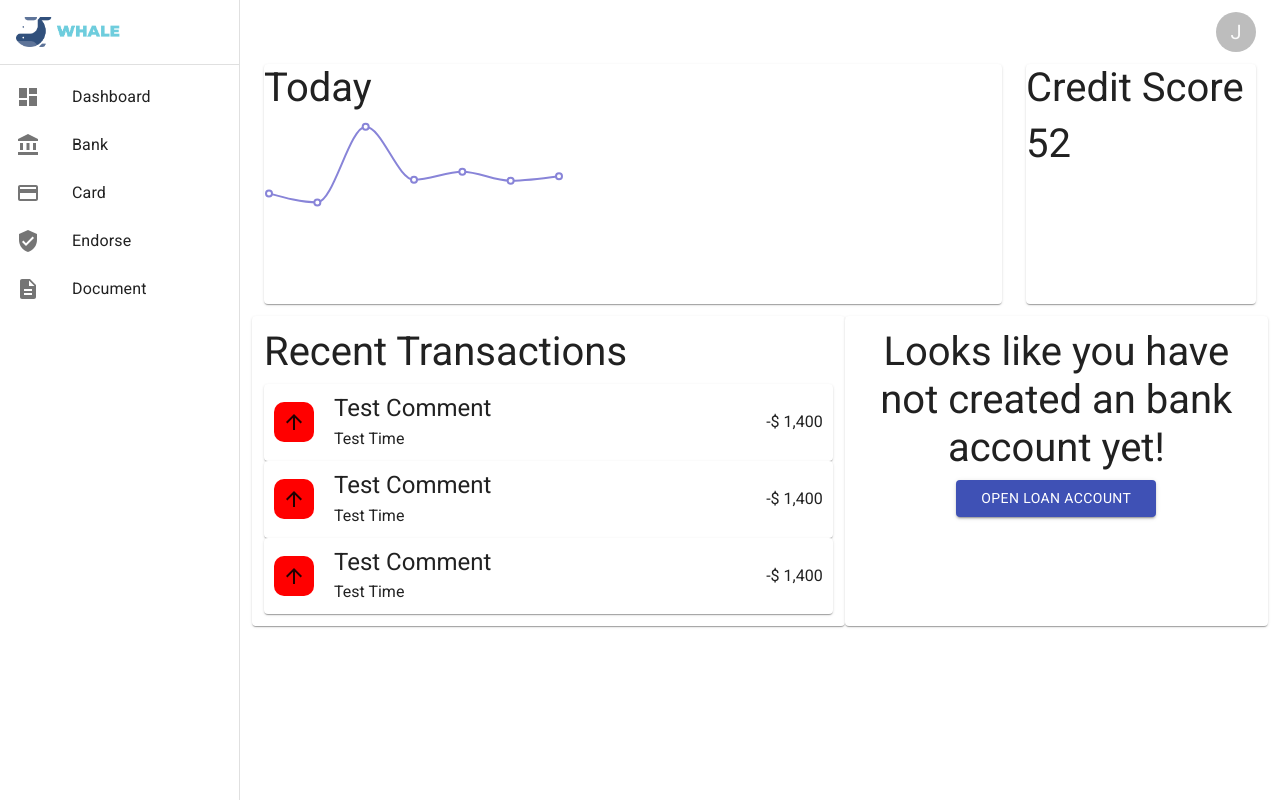
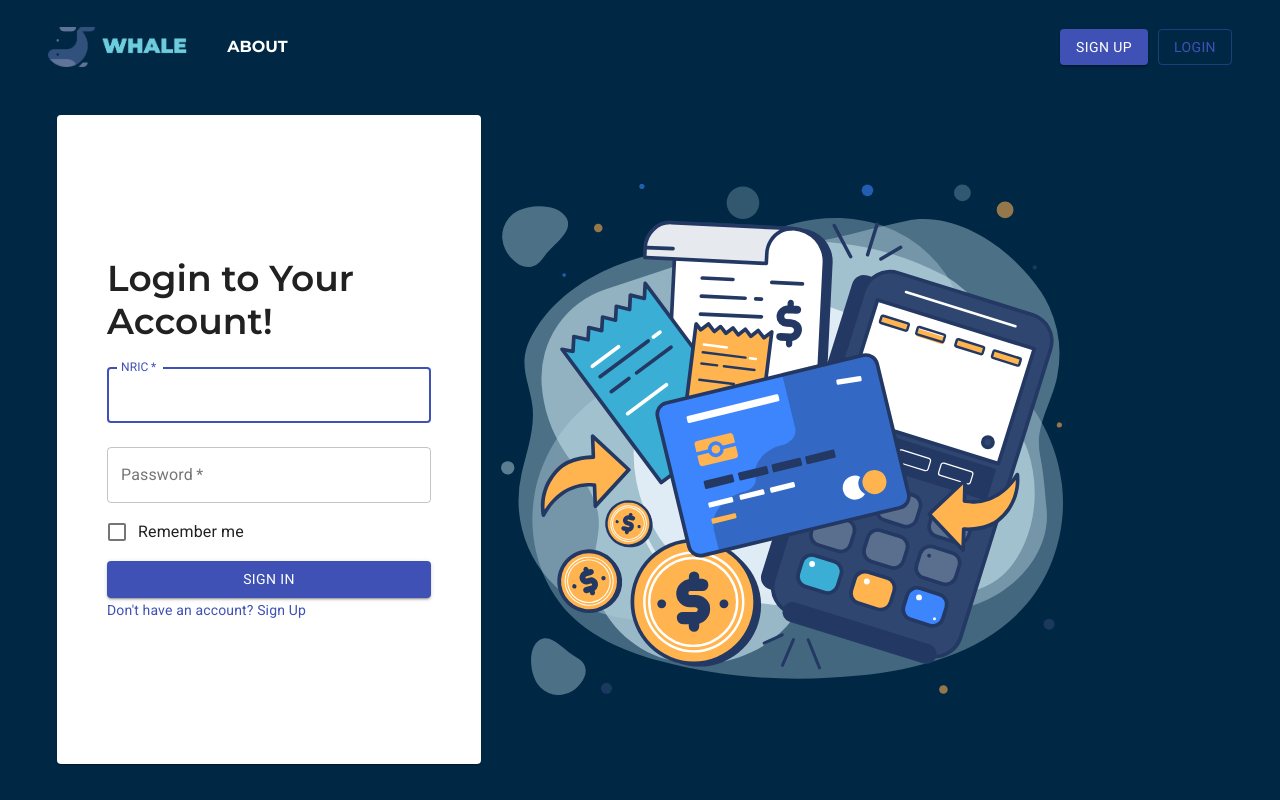
Before and after one commit to justussoh/whale-web-frontend, a React (Create React App) app: page /login in a window 1280 px wide. Built offline with nearby package versions, Linux system fonts and the light colour scheme.

Commit message:
third commit

```diff
--- a/package.json
+++ b/package.json
@@ -2,6 +2,7 @@
   "name": "whale-frontend",
   "version": "0.1.0",
   "private": true,
+  "proxy": "http://localhost:8080",
   "dependencies": {
     "@material-ui/core": "^4.9.14",
     "@material-ui/icons": "^4.9.1",
--- a/src/App.js
+++ b/src/App.js
@@ -24,24 +24,24 @@ import AddBankAccount from "./components/Bank/AddBankAccount";
 import { useAuth} from "../src/hooks/useAuth"
 
 export default function App() {
-    const {user} = useAuth();
+    const {user, signIn} = useAuth();
 
     return (
         <React.Fragment>
                 <Router history={history}>
-                    {true ?
+                    {user ?
                         <>
                             <NavDrawer/>
                             <TopAppBar/>
                             <div className='main-container-auth'>
                                 <Switch>
-                                    <Route exact path="/card" component={Card}/>
-                                    <Route exact path="/bank" component={Bank}/>
-                                    <Route exact path="/bank/open" component={AddBankAccount}/>
-                                    <Route exact path="/endorse" component={Endorse}/>
-                                    <Route exact path="/endorse/endorsement" component={Endorsement}/>
-                                    <Route exact path="/document" component={Card}/>
-                                    <Route path="/" component={Dashboard}/>
+                                    <Route exact path="/card" render={(props) => <Card {...props} user={user}/>}/>
+                                    <Route exact path="/bank" render={(props) => <Bank {...props} user={user}/>}/>
+                                    <Route exact path="/bank/open" render={(props) => <AddBankAccount {...props} user={user}/>}/>
+                                    <Route exact path="/endorse" render={(props) => <Endorse {...props} user={user}/>}/>
+                                    <Route exact path="/endorse/endorsement" render={(props) => <Endorsement {...props} user={user}/>}/>
+                                    <Route exact path="/document" render={(props) => <Card {...props} user={user}/>}/>
+                                    <Route path="/" render={(props) => <Dashboard {...props} user={user}/>}/>
                                 </Switch>
                             </div>
                         </>
@@ -51,7 +51,7 @@ export default function App() {
                             <div className='main-container'>
                                 <Switch>
                                     <Route exact path="/signup" component={SignUp}/>
-                                    <Route exact path="/login" component={Login}/>
+                                    <Route exact path="/login" render={(props) => <Login {...props} signIn={signIn}/>}/>
                                     <Route exact path="/about" component={About}/>
                                     <Route exact path="/endorse/endorsement" component={Endorsement}/>
                                     <Route path="/" component={Home}/>
--- a/src/components/Bank/Bank.js
+++ b/src/components/Bank/Bank.js
@@ -47,17 +47,7 @@ class Bank extends React.Component {
     render() {
         return (
             <Container maxWidth='md' style={{marginLeft: 0}}>
-                {this.state.accounts.length === 0 ?
-                    <Grid container spacing={0}>
-                        <Grid item xs={12}>
-                            <h1 className='text-center'>Looks like you have not created an bank account yet!</h1>
-                        </Grid>
-                        <Grid item xs={6}>
-                            <Button variant="contained" color="primary" fullWidth onClick={this.handleOpenAccount}>
-                                OPEN LOAN ACCOUNT
-                            </Button>
-                        </Grid>
-                    </Grid> :
+                {this.props.user.loan_account_id ?
                     <Grid container spacing={0}>
                         <Grid item xs={12}>
                             <h1>Bank Accounts</h1>
@@ -77,6 +67,16 @@ class Bank extends React.Component {
                                 <TabPanel value={this.state.tab} index={1} />
                             </div>
                         </Grid>
+                    </Grid>:
+                    <Grid container spacing={0}>
+                        <Grid item xs={12}>
+                            <h1 className='text-center'>Looks like you have not created an bank account yet!</h1>
+                        </Grid>
+                        <Grid item xs={6}>
+                            <Button variant="contained" color="primary" fullWidth onClick={this.handleOpenAccount}>
+                                OPEN LOAN ACCOUNT
+                            </Button>
+                        </Grid>
                     </Grid>
                 }
 
--- a/src/components/Dashboard/Dashboard.js
+++ b/src/components/Dashboard/Dashboard.js
@@ -3,36 +3,70 @@ import Grid from "@material-ui/core/Grid";
 import Paper from "@material-ui/core/Paper";
 import Container from "@material-ui/core/Container";
 import TransactionHistoryItem from "../Card/TransactionHistoryItem";
+import axios from "axios";
 import Loans from "./Loans";
 import Chart from "./Chart";
+import Button from "@material-ui/core/Button";
+import history from "../../history";
 
 class Dashboard extends React.Component {
+
+    state = {
+        creditScore: 0,
+        transactions:[],
+    };
+
+    componentDidMount() {
+        axios.post('/users/calculateTotalCreditScore', {nric: this.props.user.nric}).then(res => {
+            if (res.status === 200) {
+                this.setState({creditScore: res.data})
+            }
+        });
+
+        if (this.props.user.current_account_id) {
+            axios.post('/users/calculateTotalCreditScore', {currentAccountId: this.props.user.current_account_id}).then(res => {
+                if (res.status === 200) {
+                    this.setState({transactions: res.data})
+                }
+            });
+        }
+        console.log(this.props.user);
+    }
+
     render() {
         return (
             <Container maxWidth='xl' style={{marginLeft: 0}}>
                 <Grid container spacing={3}>
                     <Grid item xs={12} md={8} lg={9}>
-                        <Paper style={{minHeight:240}}>
-                            <Chart />
+                        <Paper style={{minHeight: 240}}>
+                            <Chart/>
                         </Paper>
 
                     </Grid>
                     <Grid item xs={12} md={4} lg={3}>
-                        <Paper style={{minHeight:240}}>
+                        <Paper style={{minHeight: 240}}>
                             <h1>Credit Score</h1>
-                            <h1>52</h1>
+                            <h1>{this.state.creditScore}</h1>
                         </Paper>
                     </Grid>
                     <Grid item xs={7} component={Paper}>
                         <h1>Recent Transactions</h1>
-                        <div>
-                            <TransactionHistoryItem/>
-                            <TransactionHistoryItem/>
-                            <TransactionHistoryItem/>
+                        {this.props.user.current_account_id?
+                            this.state.transactions.map((transaction, index)=>{
+                                return(
+                                    <TransactionHistoryItem transaction={transaction} key={index}/>
+                                )
+                            })
+                        :<div>
+                            <Button variant="contained" color="primary" fullWidth onClick={()=>history.push('/bank')}>
+                                OPEN AN ACCOUNT
+                            </Button>
                         </div>
+                        }
+
                     </Grid>
                     <Grid item xs={5} component={Paper}>
-                        <Loans />
+                        <Loans user={this.props.user}/>
                     </Grid>
                 </Grid>
             </Container>
--- a/src/components/Dashboard/Loans.js
+++ b/src/components/Dashboard/Loans.js
@@ -1,22 +1,25 @@
 import React from 'react';
 import Grid from "@material-ui/core/Grid";
 import Button from "@material-ui/core/Button";
+import history from "../../history";
 
 class Loans extends React.Component {
     render() {
         return (
             <>
-                {true ?
+                {this.props.user.loan_account_id ?
+                    ''
+                    :
                     <Grid container spacing={0} justify='center'>
                         <Grid item xs={12}>
                             <h1 className='text-center'>Looks like you have not created an bank account yet!</h1>
                         </Grid>
                         <Grid item xs={6}>
-                            <Button variant="contained" color="primary" fullWidth onClick={this.handleOpenAccount}>
+                            <Button variant="contained" color="primary" fullWidth onClick={()=>history.push('/bank')}>
                                 OPEN LOAN ACCOUNT
                             </Button>
                         </Grid>
-                    </Grid> : ''
+                    </Grid>
                 }
             </>
         )
--- a/src/components/Login/Login.js
+++ b/src/components/Login/Login.js
@@ -6,18 +6,21 @@ import Checkbox from '@material-ui/core/Checkbox';
 import Link from '@material-ui/core/Link';
 import Grid from '@material-ui/core/Grid';
 import Paper from '@material-ui/core/Paper';
+import history from "../../history";
 
 
 class Login extends React.Component {
 
     state={
-        remember:false
+        rememberMe:false,
+        nric:'',
+        password:'',
     };
 
     componentDidMount() {
         if (localStorage.getItem("checked") && localStorage.getItem("checked") !== "") {
             this.setState({
-                email:localStorage.getItem("email"),
+                nric:localStorage.getItem("nric"),
                 password: localStorage.getItem("password"),
                 rememberMe: true,
             });
@@ -26,18 +29,23 @@ class Login extends React.Component {
 
     onLogin = (e) => {
         e.preventDefault();
-
-        if (this.state.email === '' || this.state.password === '') {
+        if (this.state.nric === '' || this.state.password === '') {
             window.alert('Field Cannot be Empty');
             return;
         }
 
-        if (this.state.rememberMe){
+        const user = this.props.signIn(this.state.nric, this.state.password);
+
+        if (user && this.state.rememberMe){
             localStorage.setItem("checked", "checked");
-            localStorage.setItem("email", this.state.email);
+            localStorage.setItem("nric", this.state.nric);
             localStorage.setItem("password", this.state.password);
         } else{
             localStorage.setItem("checked", "");
+        }
+
+        if (user){
+            history.push('/')
         }
     };
 
@@ -45,8 +53,8 @@ class Login extends React.Component {
         this.setState({rememberMe:e.target.checked})
     };
 
-    handleEmailChange = (e) => {
-        this.setState({ email: e.target.value });
+    handleNricChange = (e) => {
+        this.setState({ nric: e.target.value });
     };
 
     handlePasswordChange = (e) => {
@@ -71,12 +79,12 @@ class Login extends React.Component {
                                 required
                                 fullWidth
                                 id="email"
-                                label="Email Address"
+                                label="NRIC"
                                 name="email"
                                 autoComplete="email"
                                 autoFocus
-                                onChange={this.handleEmailChange}
-                                value={this.state.email}
+                                onChange={this.handleNricChange}
+                                value={this.state.nric}
                             />
                             <TextField
                                 variant="outlined"
--- a/src/hooks/useAuth.js
+++ b/src/hooks/useAuth.js
@@ -5,7 +5,6 @@ const authContext = createContext(null);
 
 export function ProvideAuth({ children }) {
     const auth = useProvideAuth();
-    console.log(auth);
     return <authContext.Provider value={auth}>{children}</authContext.Provider>;
 }
 
@@ -17,17 +16,23 @@ function useProvideAuth() {
     const [user, setUser] = useState(null);
 
     const signIn = (email, password) => {
-        return axios.post('/api/auth', {
-            email:email,
+        return axios.post('/users/login', {
+            nric:email,
             password:password
         }).then(res => {
-            if (res.statusCode === 200 && res.data.status === 'Authenticated') {
-                setUser(res.user);
-                return res.user;
+            if (res.status === 200) {
+                let user = res.data;
+                setUser(user);
+                setLocalStorageStatus(user);
+                return res.data;
             }
         }).catch(err => {
             console.log(err);
         });
+    };
+
+    const setLocalStorageStatus = (user) => {
+        window.localStorage.setItem("userId", JSON.stringify(user.id));
     };
 
     const signUp = (email, firstName, lastName, contactNumber, password) => {
@@ -63,21 +68,32 @@ function useProvideAuth() {
         });
     };
 
+    const loadAuthFromStore = () =>{
+        const localUserId = localStorage.getItem("userId");
+        if (localUserId) {
+            axios.get(`/users/retrieveById?id=${localUserId}`).then(res => {
+                if (res.status === 200) {
+                    let user = res.data;
+                    setUser(user);
+                    setLocalStorageStatus(user);
+                }
+            }).catch(err => {
+                console.log(err);
+            });
+            return user
+        } else {
+            return false;
+        }
+    };
+
     // Subscribe to user on mount
     // Because this sets state in the callback it will cause any ...
     // ... component that utilizes this hook to re-render with the ...
     // ... latest auth object.
     useEffect(() => {
-        const unsubscribe = () => {
-            if (user) {
-                setUser(user);
-            } else {
-                setUser(false);
-            }
-        };
-
+        loadAuthFromStore();
         // Cleanup subscription on unmount
-        return () => unsubscribe();
+        // return () => unsubscribe();
     }, [user]);
 
     // Return the user object and auth methods
@@ -86,5 +102,6 @@ function useProvideAuth() {
         signIn,
         signUp,
         signOut,
+        loadAuthFromStore,
     };
 }
```
Also changed, not shown: src/components/Bank/AddBankAccount.js (+23 -2 lines).
